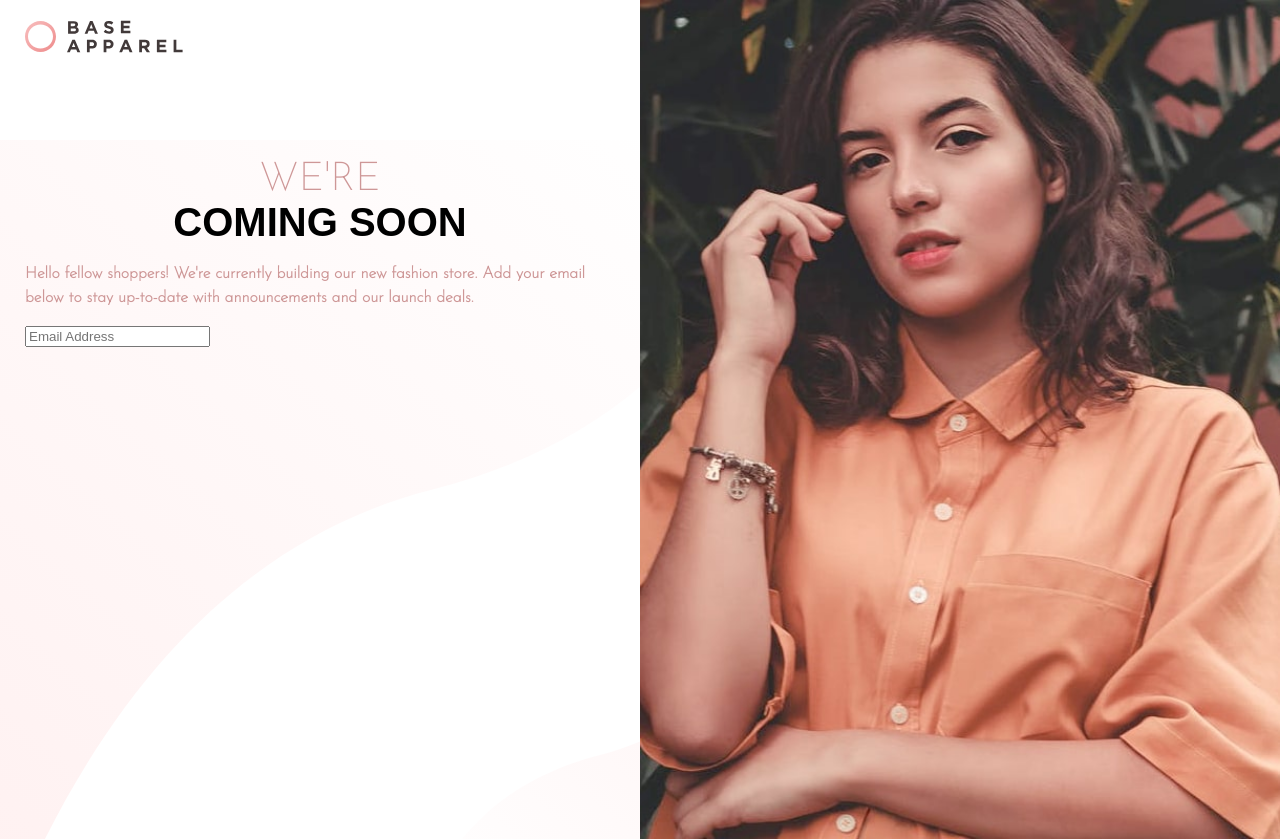
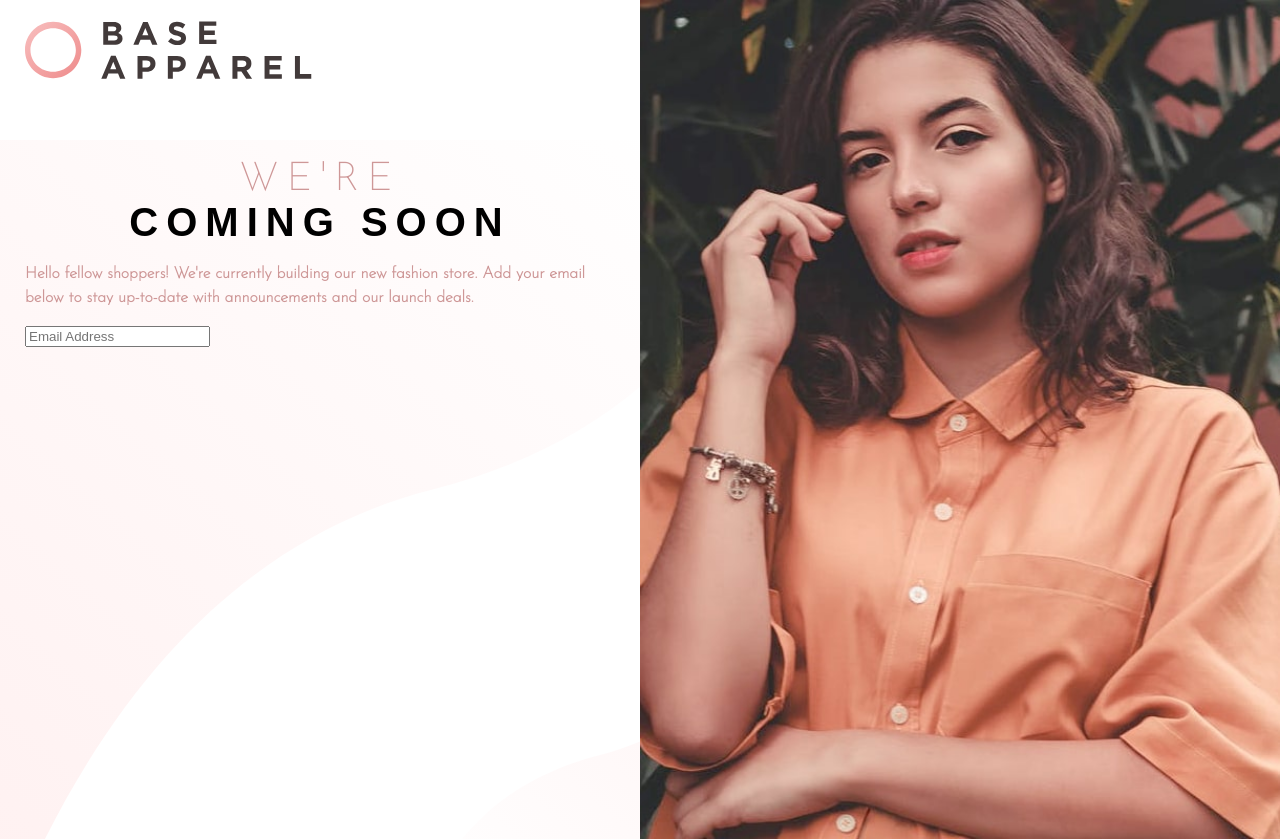
Before and after one commit to jcsmileyjr/Base-Apparel-Component, a plain HTML site: page index.html in a window 1280 px wide. Drawn offline with Linux system fonts and the light colour scheme.

Commit message:
Updating header image size and h1 content

```diff
--- a/index.html
+++ b/index.html
@@ -52,6 +52,10 @@
       padding: 20px 25px;
     }
 
+    .header__logo--style {
+      height: 60%;
+    }
+
     .primaryImage--mobileStyle {
       /* min-height: 100%; */
       display: flex;
@@ -65,10 +69,11 @@
 
     h1 {
       margin: auto;
-      width: 50%;
+      width: 65%;
       text-transform: uppercase;
       text-align: center;
       font-size: 2.5em;
+      letter-spacing: .2em;
     }
 
     .banner-word, p {
```
